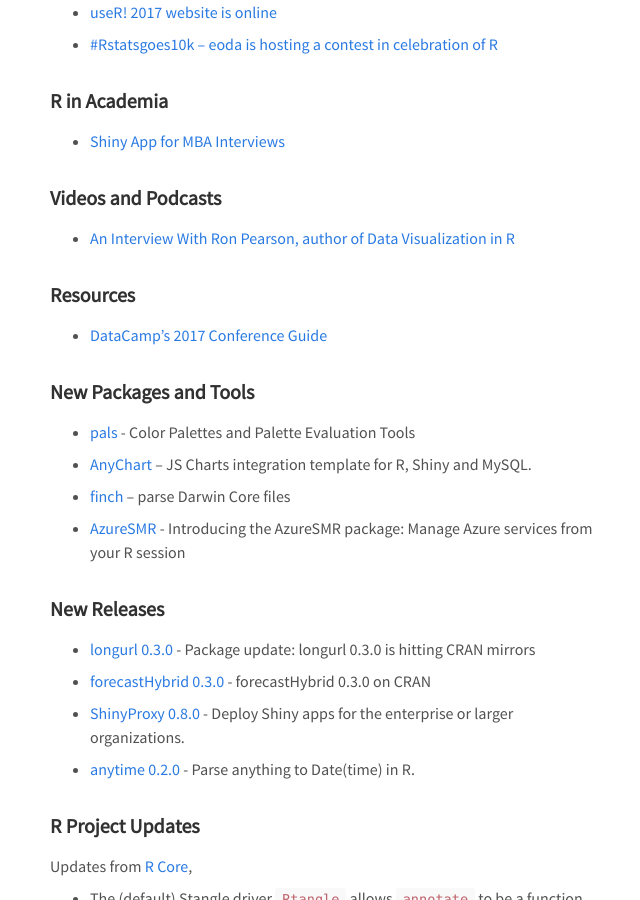
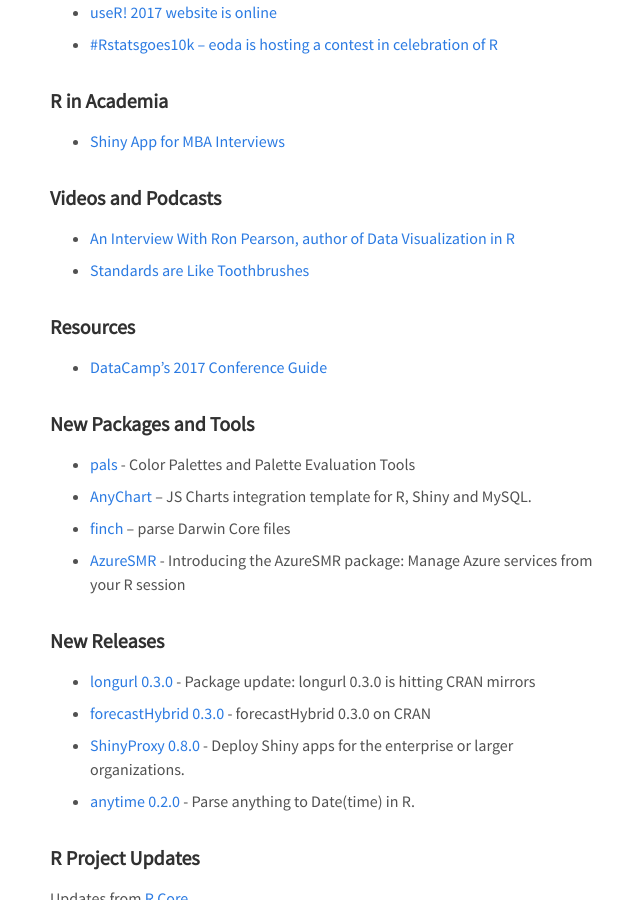
Before and after one commit to rweekly/rweekly.org, a Jekyll site: the page built from draft.md, in a window 1280 px wide and 900 px high, scrolled down 2528 px. Shown: the whole window, without its empty margins (310-950 px from the left). Built offline with Jekyll 4.4.1, drawn with Linux system fonts in a browser that asks for light colours; emoji names are drawn with the system emoji font; comment, search, counter and statistics services are not loaded.

Commit message:
add a podcast link
I just checked NSSDeviations, they happen to have a new episode out and i really like the quote. 'Standards are like toothbrushes. Everyone wants one but nobody wants others'-by Roger Peng

```diff
--- a/draft.md
+++ b/draft.md
@@ -92,6 +92,8 @@
 
 + [An Interview With Ron Pearson, author of Data Visualization in R](https://www.datacamp.com/community/blog/an-interview-with-ron-pearson-author-of-data-visualization-in-r)
 
++ [Standards are Like Toothbrushes](https://soundcloud.com/nssd-podcast/episode-29-standards-are-like-toothbrushes)
+
 ### Resources
 
 + [DataCamp’s 2017 Conference Guide](http://www.datacamp.com/community/blog/conference-guide-2017)
```
